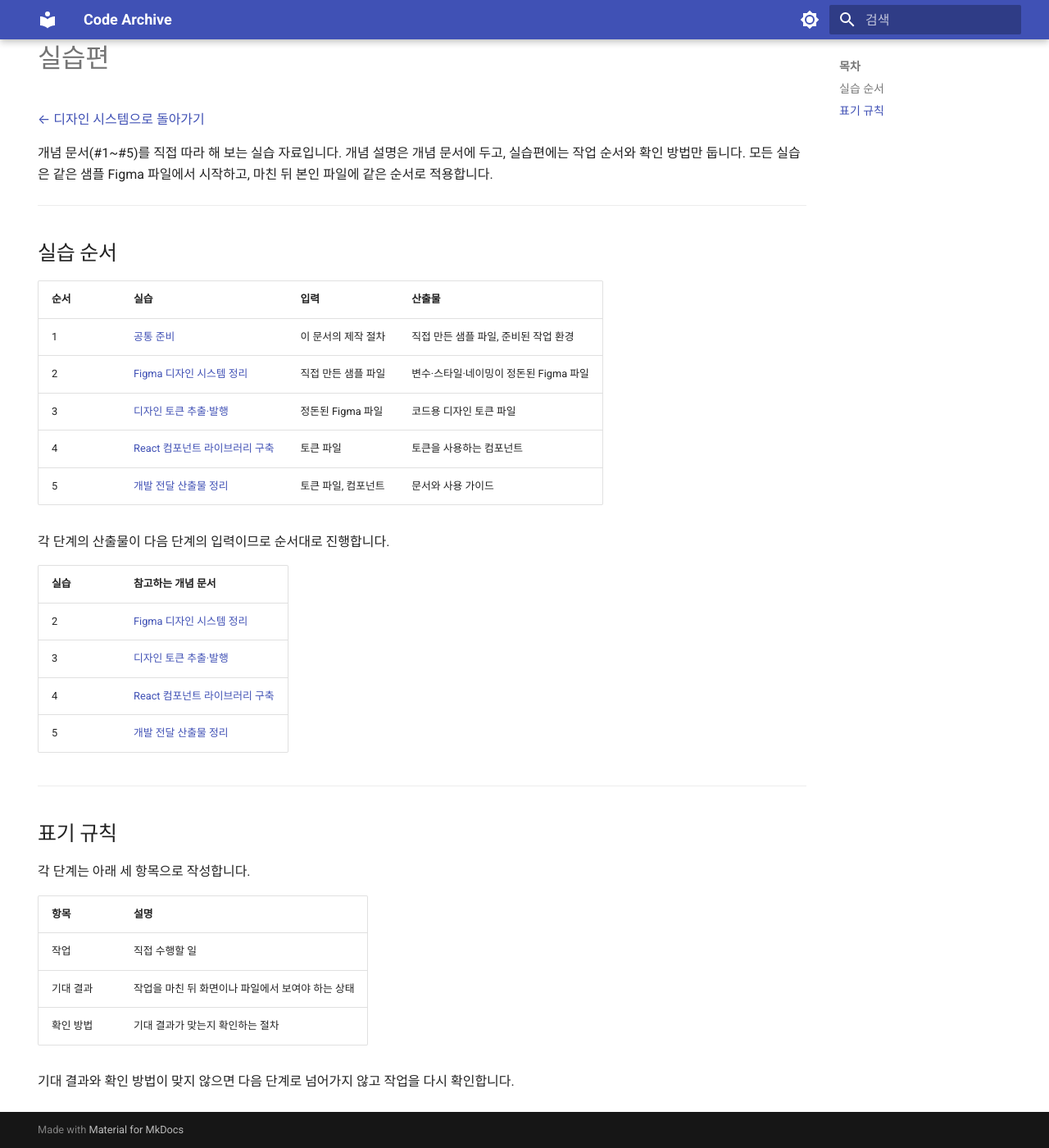
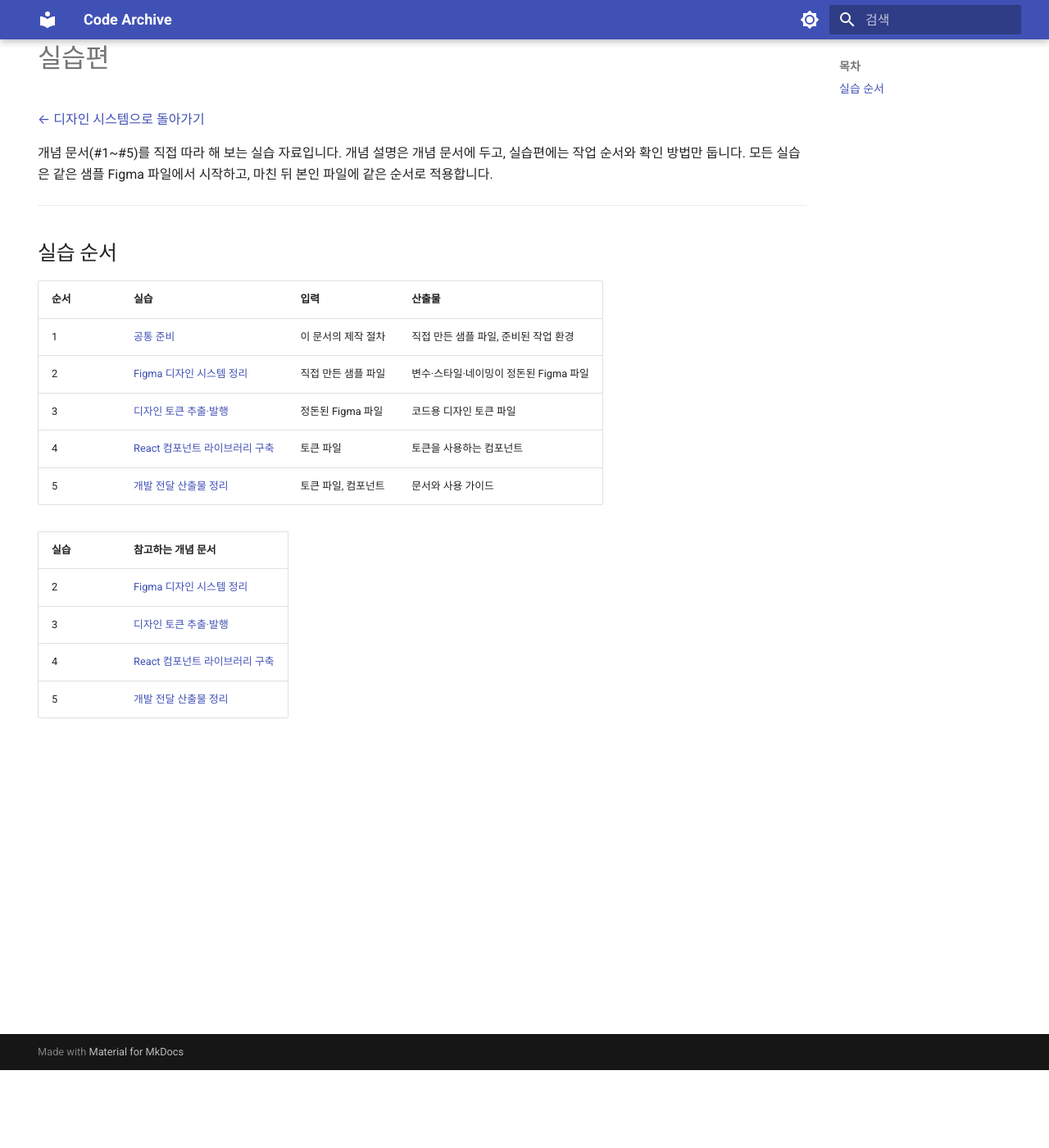
Before and after one commit to Jun983/code-archive, an MkDocs documentation site: the page built from docs/design-system/practice/index.md, in a window 1280 px wide and 1400 px high, scrolled down 95 px. Shown: the whole window at 82% size. Built offline with MkDocs 1.6.1 and Material for MkDocs 9.7.7, drawn with Linux system fonts in a browser that asks for light colours.

Commit message:
docs(design-system): 실습편 첫 페이지의 순서 안내 문장과 표기 규칙 삭제 (#138)
Co-authored-by: byeongjun.cho <byeongjun.cho@lobas.go.kr>
Co-authored-by: Claude Sonnet 5.5 <noreply@anthropic.com>

```diff
--- a/docs/design-system/practice/index.md
+++ b/docs/design-system/practice/index.md
@@ -21,25 +21,9 @@ hide:
 | 4 | [React 컴포넌트 라이브러리 구축](component-library.md) | 토큰 파일 | 토큰을 사용하는 컴포넌트 |
 | 5 | [개발 전달 산출물 정리](handoff.md) | 토큰 파일, 컴포넌트 | 문서와 사용 가이드 |
 
-각 단계의 산출물이 다음 단계의 입력이므로 순서대로 진행합니다.
-
 | 실습 | 참고하는 개념 문서 |
 |---|---|
 | 2 | [Figma 디자인 시스템 정리](../figma-organize.md) |
 | 3 | [디자인 토큰 추출·발행](../design-tokens.md) |
 | 4 | [React 컴포넌트 라이브러리 구축](../component-library.md) |
 | 5 | [개발 전달 산출물 정리](../handoff.md) |
-
----
-
-## 표기 규칙
-
-각 단계는 아래 세 항목으로 작성합니다.
-
-| 항목 | 설명 |
-|---|---|
-| 작업 | 직접 수행할 일 |
-| 기대 결과 | 작업을 마친 뒤 화면이나 파일에서 보여야 하는 상태 |
-| 확인 방법 | 기대 결과가 맞는지 확인하는 절차 |
-
-기대 결과와 확인 방법이 맞지 않으면 다음 단계로 넘어가지 않고 작업을 다시 확인합니다.
```
